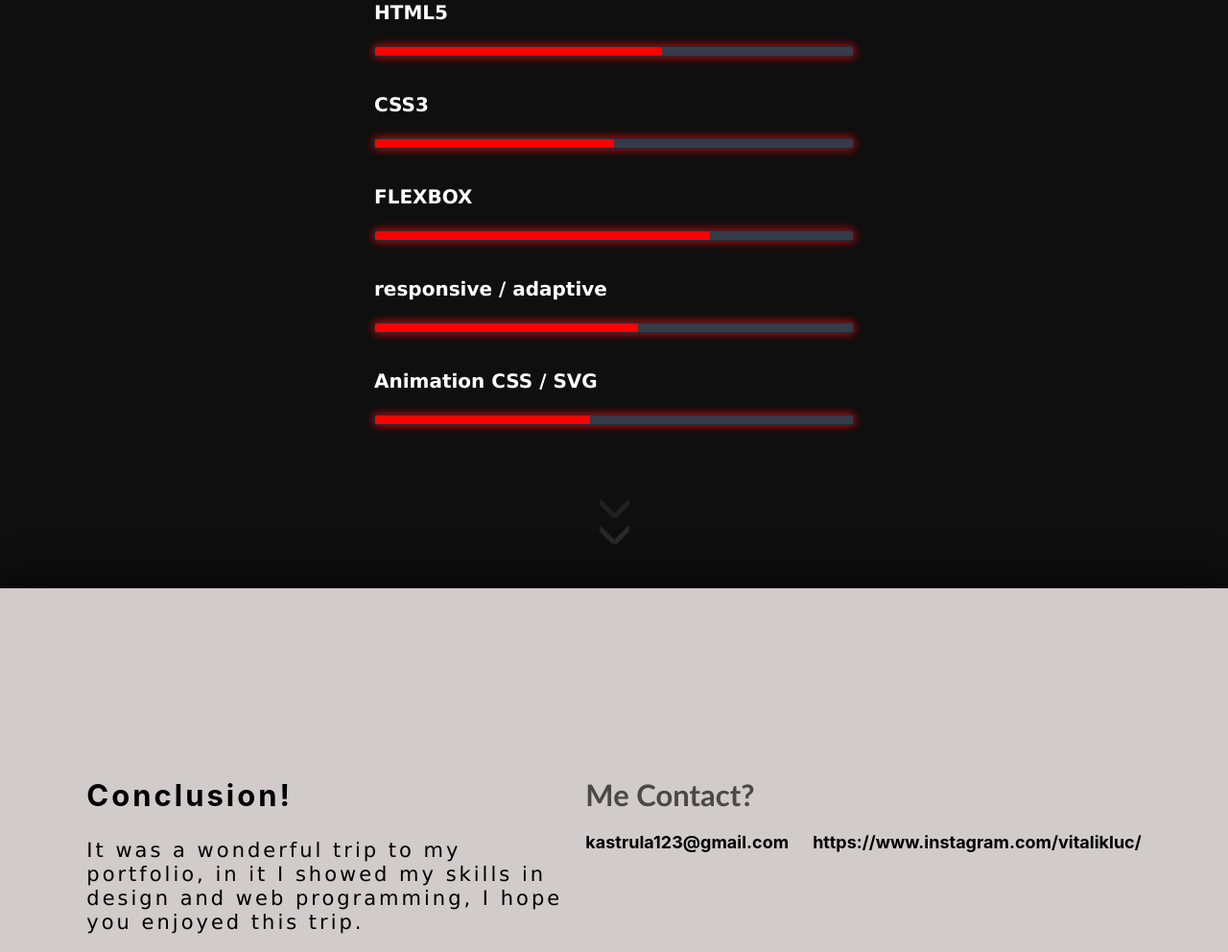
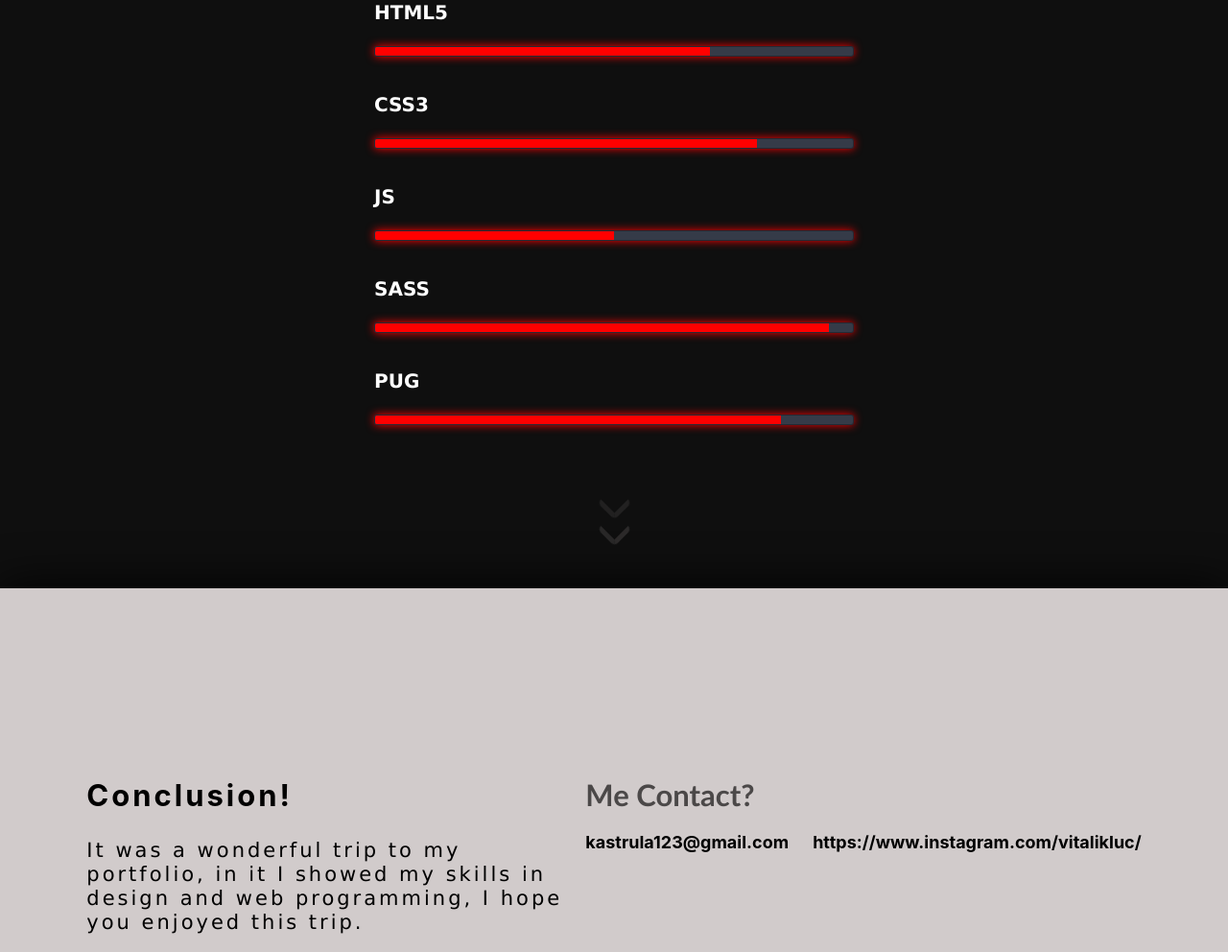
Before and after one commit to KripakDebug/kripakdebug.github.io, a plain HTML site: page index.html in a window 1280 px wide. Shown: the part 2767-3759 px from the top of the page at 96% size. Drawn offline with nearby package versions, Linux system fonts and the light colour scheme; a web font is replaced by a local one.

Commit message:
portfolio

```diff
--- a/index.html
+++ b/index.html
@@ -124,13 +124,13 @@
                     <h3>CSS3</h3><Span class="bar"><span class="css" data-aos="css" data-aos-duration="1000"></span></Span>
                 </li>
                 <li>
-                    <h3>FLEXBOX</h3><Span class="bar"><span class="FLEXBOX" data-aos="FLEXBOX" data-aos-duration="1000"></span></Span>
+                    <h3>JS</h3><Span class="bar"><span class="js" data-aos="js" data-aos-duration="1000"></span></Span>
                 </li>
                 <li>
-                    <h3>responsive / adaptive</h3><Span class="bar"><span class="responsiveadaptive" data-aos="responsiveadaptive" data-aos-duration="1000"></span></Span>
+                    <h3>SASS</h3><Span class="bar"><span class="sass" data-aos="sass" data-aos-duration="1000"></span></Span>
                 </li>
                 <li>
-                    <h3>Animation CSS / SVG</h3><Span class="bar"><span class="AnimationCSSSVG" data-aos="AnimationCSSSVG" data-aos-duration="1000"></span></Span>
+                    <h3>PUG</h3><Span class="bar"><span class="pug" data-aos="pug" data-aos-duration="1000"></span></Span>
                 </li>
             </div>
 
--- a/scss/style.scss
+++ b/scss/style.scss
@@ -446,17 +446,17 @@ font-weight: bold;
   animation: css 2s;
 
 }
-.FLEXBOX{
+.js{
   width: 70%;
   animation: css 2s;
 
 }
-.responsiveadaptive{
+.sass{
   width: 55%;
   animation: css 2s;
 
 }
-.AnimationCSSSVG{
+.pug{
   width: 45%;
   animation: css 2s;
 
@@ -468,38 +468,38 @@ font-weight: bold;
 
 &.aos-animate {
 
-  width: 60%;
+  width: 70%;
 }
 }
-[data-aos="FLEXBOX"] {
+[data-aos="js"] {
 
   width: 0%;
 
 
 &.aos-animate {
 
-  width: 70%;
+  width: 50%;
 }
 }
-[data-aos="responsiveadaptive"] {
+[data-aos="sass"] {
 
   width: 0%;
 
 
 &.aos-animate {
 
-  width: 55%;
+  width: 95%;
 }
 }
 
-[data-aos="AnimationCSSSVG"] {
+[data-aos="pug"] {
 
   width: 0%;
 
 
 &.aos-animate {
 
-  width: 45%;
+  width: 85%;
 }
 }
 [data-aos="css"] {
@@ -509,7 +509,7 @@ font-weight: bold;
 
 &.aos-animate {
 
-  width: 50%;
+  width: 80%;
 }
 }
 .footer{
@@ -1132,7 +1132,7 @@ margin-top: 25px;
 
   }
   .header__title{
-    font-size: 47px;
+    font-size: 45px;
   }
 
   .section__blocktitle{
```
Also changed, not shown: css/style.css.
